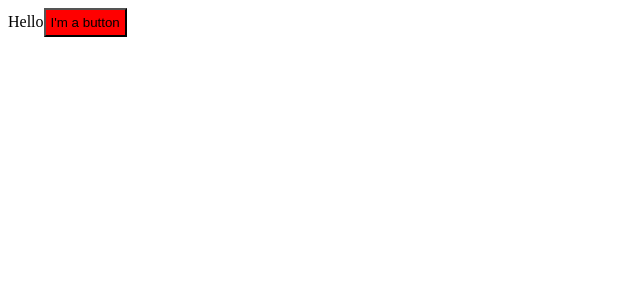
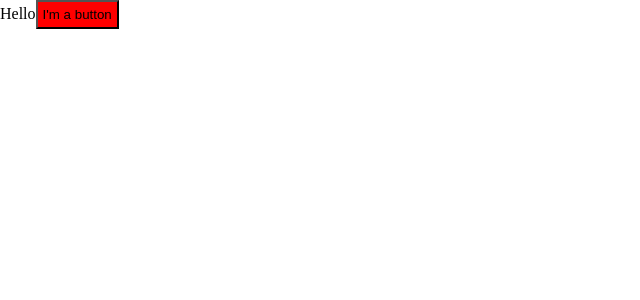
Before and after one commit to Vlad-doc/production-project, a React app: page / in a window 1280 px wide. Shown: the top 300 px of the page, without its empty margins (0-640 px from the left). Built offline with nearby package versions, Linux system fonts and the light colour scheme.

Commit message:
setting css modules

```diff
--- a/package.json
+++ b/package.json
@@ -19,6 +19,7 @@
         "@types/webpack-dev-server": "^4.7.2",
         "css-loader": "^6.6.0",
         "html-webpack-plugin": "^5.5.0",
+        "mini-css-extract-plugin": "^2.5.3",
         "sass": "^1.49.9",
         "sass-loader": "^12.6.0",
         "style-loader": "^3.3.1",
--- /dev/null
+++ b/src/App.tsx
@@ -0,0 +1,9 @@
+import MyButton from "./components/Button";
+
+import "./styles.scss";
+
+const App = () => {
+    return <MyButton />;
+};
+
+export default App;
--- a/src/components/Button/style.scss
+++ b/src/components/Button/Button.module.scss
@@ -2,3 +2,7 @@
     background-color: red;
     padding: 5px;
 }
+.red {
+    background-color: red;
+    padding: 5px;
+}
--- a/src/components/Button/index.tsx
+++ b/src/components/Button/index.tsx
@@ -1,10 +1,10 @@
-import "./style.scss";
+import classes from "./Button.module.scss";
 
 function MyButton() {
     return (
         <div>
             Hello
-            <button className="button">I'm a button</button>
+            <button className={classes.red}>I'm a button</button>
         </div>
     );
 }
--- a/src/index.tsx
+++ b/src/index.tsx
@@ -1,5 +1,5 @@
 import { render } from "react-dom";
 
-import MyButton from "./components/Button/index";
+import App from "./App";
 
-render(<MyButton />, document.getElementById("root"));
+render(<App />, document.getElementById("root"));
--- /dev/null
+++ b/src/styles.scss
@@ -0,0 +1,5 @@
+* {
+    margin: 0;
+    padding: 0;
+    box-sizing: border-box;
+}
```
Also changed, not shown: src/global.d.ts (added, +7 -0 lines), 4 other files (tests, documents, lock files or other folders).
